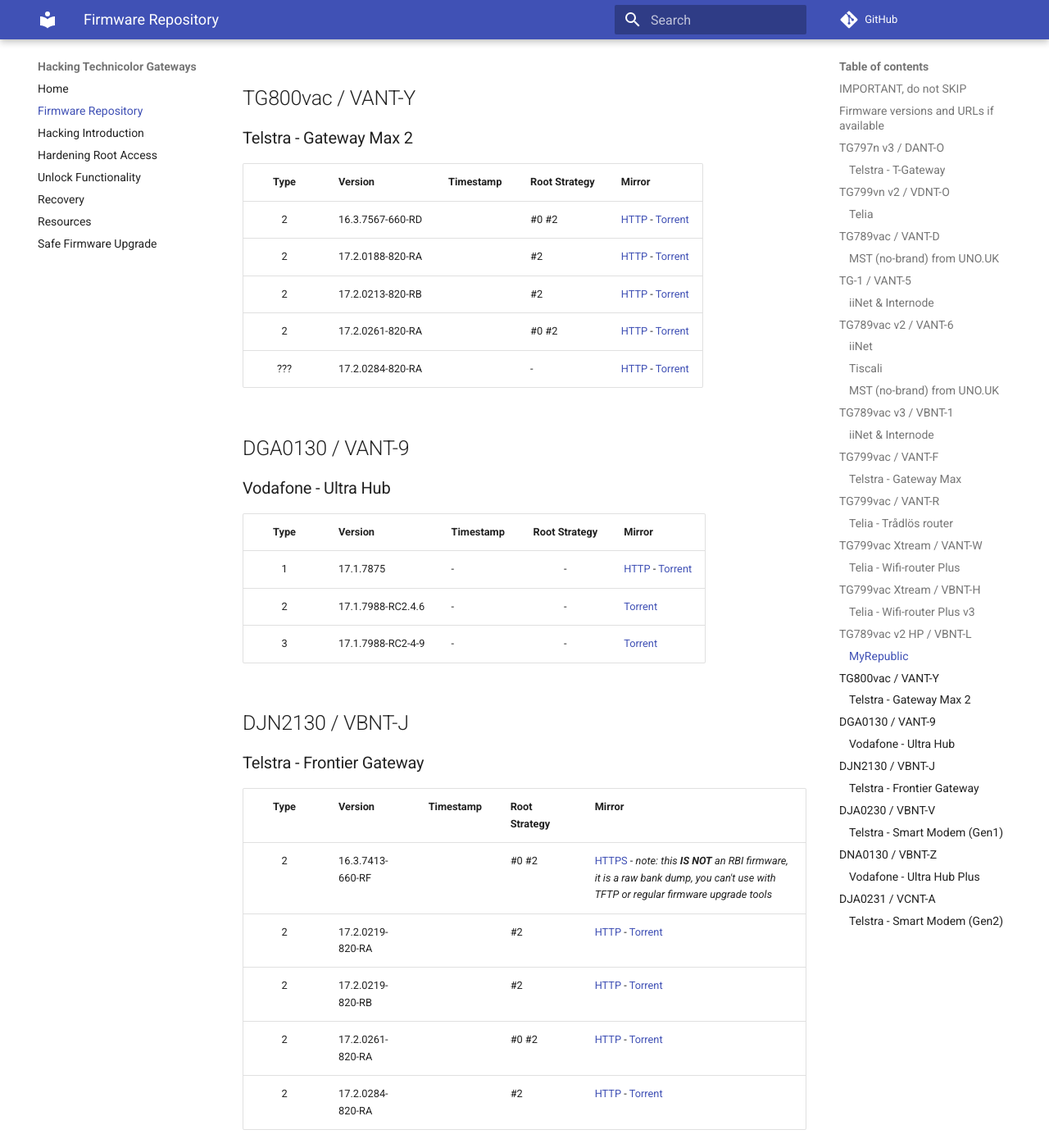
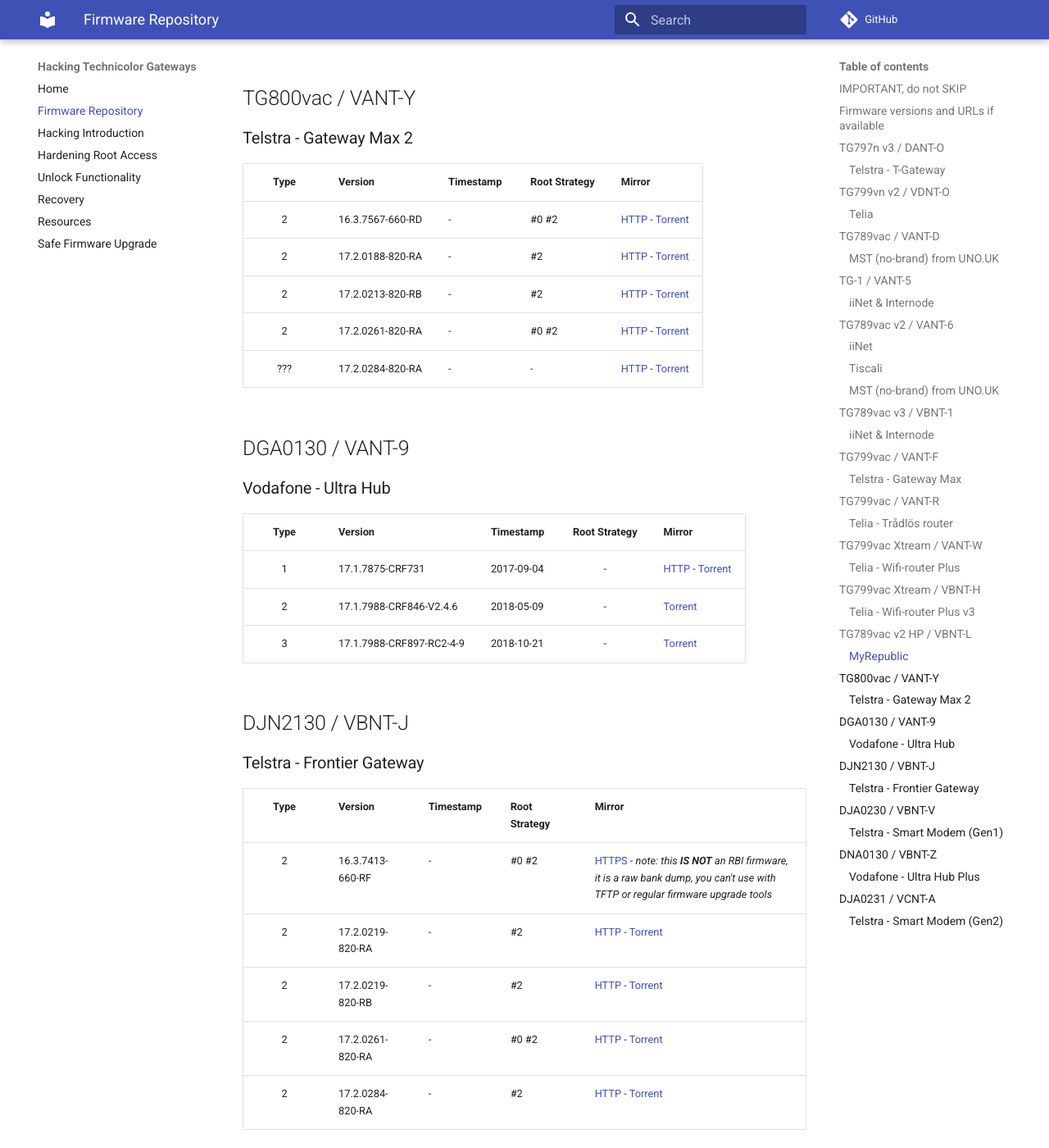
Before and after one commit to hack-technicolor/hack-technicolor, an MkDocs documentation site: the page built from docs/Repository.md, in a window 1280 px wide and 1400 px high, scrolled down 6385 px. Shown: the whole window at 82% size. Built offline with MkDocs 1.6.1 and Material for MkDocs 9.7.7, drawn with Linux system fonts in a browser that asks for light colours; comment, search, counter and statistics services are not loaded; some of the changed text lies outside the part shown.

Commit message:
vdnt-o, vant-9, vbnt-z: timestamps

```diff
--- a/docs/Repository.md
+++ b/docs/Repository.md
@@ -47,9 +47,9 @@
 
 | Type   | Version          | Timestamp  | Root Strategy | Mirror |
 |:------:|:-----------------|:-----------|:-------------:|:-------|
-| ???    | 15.51.6436       | -          | -             | [Torrent](https://github.com/kevdagoat/hack-technicolor/blob/master/torrents/vdnt-o/15516436o1361004closed.rbi.torrent?raw=true) |
-| ???    | 15.51.6436       | -          | -             | [Torrent](https://github.com/kevdagoat/hack-technicolor/blob/master/torrents/vdnt-o/15516436o1361005closed.rbi.torrent?raw=true) |
-| 2      | 16.2.7732        | -          | #0            | [Torrent](https://github.com/kevdagoat/hack-technicolor/blob/master/torrents/vdnt-o/1627732o2221004closed.rbi.torrent?raw=true) |
+| ???    | 15.51.6436       | 2016-03-21 | -             | [Torrent](https://github.com/kevdagoat/hack-technicolor/blob/master/torrents/vdnt-o/15516436o1361004closed.rbi.torrent?raw=true) |
+| ???    | 15.51.6436       | 2016-05-24 | -             | [Torrent](https://github.com/kevdagoat/hack-technicolor/blob/master/torrents/vdnt-o/15516436o1361005closed.rbi.torrent?raw=true) |
+| 2      | 16.2.7732        | 2017-05-02 | #0            | [Torrent](https://github.com/kevdagoat/hack-technicolor/blob/master/torrents/vdnt-o/1627732o2221004closed.rbi.torrent?raw=true) |
 
 ## TG789vac / VANT-D
 
@@ -94,7 +94,7 @@
 
 | Type   | Version          | Root Strategy | Mirror |
 |:------:|:-----------------|:--------------|:-------|
-| 2      |  16.3.7636       | #0            | [HTTP](http://ftp.tr69.tiscali.it/TR69/vant-6_16.3.7636-2921002-20170419153951-718b590506a915e24be58946f4755c0c617d9c8d.rbi) - [Torrent](HTTPS://github.com/kevdagoat/hack-technicolor/blob/master/torrents/vant-6/vant-6_16.3.7636-2921002-20170419153951-718b590506a915e24be58946f4755c0c617d9c8d.rbi.torrent?raw=true) |
+| 2      | 16.3.7636        | #0            | [HTTP](http://ftp.tr69.tiscali.it/TR69/vant-6_16.3.7636-2921002-20170419153951-718b590506a915e24be58946f4755c0c617d9c8d.rbi) - [Torrent](HTTPS://github.com/kevdagoat/hack-technicolor/blob/master/torrents/vant-6/vant-6_16.3.7636-2921002-20170419153951-718b590506a915e24be58946f4755c0c617d9c8d.rbi.torrent?raw=true) |
 
 ### MST (no-brand) from UNO.UK
 
@@ -176,21 +176,21 @@
 
 | Type   | Version          | Timestamp  | Root Strategy | Mirror |
 |:------:|:-----------------|:-----------|:--------------|:-------|
-| 2      | 16.3.7567-660-RD |            | #0 #2         | [HTTP](http://fwstore.bdms.telstra.net/Technicolor_vant-y_CRF690-16.3.7567-660-RD/vant-y_CRF690-16.3.7567-660-RD.rbi) - [Torrent](https://github.com/kevdagoat/hack-technicolor/blob/master/torrents/vant-y/vant-y_CRF690-16.3.7567-660-RD.rbi.torrent?raw=true) |
-| 2      | 17.2.0188-820-RA |            | #2            | [HTTP](http://fwstore.bdms.telstra.net/Technicolor_vant-y_CRF691-17.2.0188-820-RA/vant-y_CRF691-17.2.0188-820-RA.rbi) - [Torrent](https://github.com/kevdagoat/hack-technicolor/blob/master/torrents/vant-y/vant-y_CRF691-17.2.0188-820-RA.rbi.torrent?raw=true) |
-| 2      | 17.2.0213-820-RB |            | #2            | [HTTP](http://fwstore.bdms.telstra.net/Technicolor_vant-y_CRF779-17.2.0213-820-RB/vant-y_CRF779-17.2.0213-820-RB.rbi) - [Torrent](https://github.com/kevdagoat/hack-technicolor/blob/master/torrents/vant-y/vant-y_CRF779-17.2.0213-820-RB.rbi.torrent?raw=true) |
-| 2      | 17.2.0261-820-RA |            | #0 #2         | [HTTP](http://fwstore.bdms.telstra.net/Technicolor_vant-y_CRF851-17.2.0261-820-RA/vant-y_CRF851-17.2.0261-820-RA.rbi) - [Torrent](https://github.com/kevdagoat/hack-technicolor/blob/master/torrents/vant-y/vant-y_CRF851-17.2.0261-820-RA.rbi.torrent?raw=true) |
-| ???    | 17.2.0284-820-RA |            | -             | [HTTP](http://fwstore.bdms.telstra.net/Technicolor_vant-y_CRF914-17.2.0284-820-RA/vant-y_CRF914-17.2.0284-820-RA.rbi) - [Torrent](https://github.com/kevdagoat/hack-technicolor/blob/master/torrents/vant-y/vant-y_CRF914-17.2.0284-820-RA.rbi.torrent?raw=true) |
+| 2      | 16.3.7567-660-RD | -          | #0 #2         | [HTTP](http://fwstore.bdms.telstra.net/Technicolor_vant-y_CRF690-16.3.7567-660-RD/vant-y_CRF690-16.3.7567-660-RD.rbi) - [Torrent](https://github.com/kevdagoat/hack-technicolor/blob/master/torrents/vant-y/vant-y_CRF690-16.3.7567-660-RD.rbi.torrent?raw=true) |
+| 2      | 17.2.0188-820-RA | -          | #2            | [HTTP](http://fwstore.bdms.telstra.net/Technicolor_vant-y_CRF691-17.2.0188-820-RA/vant-y_CRF691-17.2.0188-820-RA.rbi) - [Torrent](https://github.com/kevdagoat/hack-technicolor/blob/master/torrents/vant-y/vant-y_CRF691-17.2.0188-820-RA.rbi.torrent?raw=true) |
+| 2      | 17.2.0213-820-RB | -          | #2            | [HTTP](http://fwstore.bdms.telstra.net/Technicolor_vant-y_CRF779-17.2.0213-820-RB/vant-y_CRF779-17.2.0213-820-RB.rbi) - [Torrent](https://github.com/kevdagoat/hack-technicolor/blob/master/torrents/vant-y/vant-y_CRF779-17.2.0213-820-RB.rbi.torrent?raw=true) |
+| 2      | 17.2.0261-820-RA | -          | #0 #2         | [HTTP](http://fwstore.bdms.telstra.net/Technicolor_vant-y_CRF851-17.2.0261-820-RA/vant-y_CRF851-17.2.0261-820-RA.rbi) - [Torrent](https://github.com/kevdagoat/hack-technicolor/blob/master/torrents/vant-y/vant-y_CRF851-17.2.0261-820-RA.rbi.torrent?raw=true) |
+| ???    | 17.2.0284-820-RA | -          | -             | [HTTP](http://fwstore.bdms.telstra.net/Technicolor_vant-y_CRF914-17.2.0284-820-RA/vant-y_CRF914-17.2.0284-820-RA.rbi) - [Torrent](https://github.com/kevdagoat/hack-technicolor/blob/master/torrents/vant-y/vant-y_CRF914-17.2.0284-820-RA.rbi.torrent?raw=true) |
 
 ## DGA0130 / VANT-9
 
 ### Vodafone - Ultra Hub
 
-| Type   | Version          | Timestamp  | Root Strategy | Mirror |
-|:------:|:---------------- -|:-----------|:-------------:|:-------|
-| 1      | 17.1.7875         | -          | -             | [HTTP](http://downloads.vodafone.co.nz/ultrahub_crf731.rbi) - [Torrent](https://github.com/kevdagoat/hack-technicolor/blob/master/torrents/vant-9/ultrahub_crf731.rbi.torrent?raw=true) |
-| 2      | 17.1.7988-RC2.4.6 | -          | -             | [Torrent](https://github.com/kevdagoat/hack-technicolor/blob/master/torrents/vant-9/RC2.4.6_prod_AUTH_vant-9_17.1.7988-2461009-20180510014336.rbi.torrent?raw=true) |
-| 3      | 17.1.7988-RC2-4-9 | -          | -             | [Torrent](https://github.com/kevdagoat/hack-technicolor/blob/master/torrents/vant-9/DGA-2-4-9-Prod.rbi.torrent?raw=true) |
+| Type   | Version                  | Timestamp  | Root Strategy | Mirror |
+|:------:|:-------------------------|:-----------|:-------------:|:-------|
+| 1      | 17.1.7875-CRF731         | 2017-09-04 | -             | [HTTP](http://downloads.vodafone.co.nz/ultrahub_crf731.rbi) - [Torrent](https://github.com/kevdagoat/hack-technicolor/blob/master/torrents/vant-9/ultrahub_crf731.rbi.torrent?raw=true) |
+| 2      | 17.1.7988-CRF846-V2.4.6  | 2018-05-09 | -             | [Torrent](https://github.com/kevdagoat/hack-technicolor/blob/master/torrents/vant-9/RC2.4.6_prod_AUTH_vant-9_17.1.7988-2461009-20180510014336.rbi.torrent?raw=true) |
+| 3      | 17.1.7988-CRF897-RC2-4-9 | 2018-10-21 | -             | [Torrent](https://github.com/kevdagoat/hack-technicolor/blob/master/torrents/vant-9/DGA-2-4-9-Prod.rbi.torrent?raw=true) |
 
 ## DJN2130 / VBNT-J
 
@@ -198,11 +198,11 @@
 
 | Type   | Version          | Timestamp  | Root Strategy | Mirror |
 |:------:|:-----------------|:-----------|:--------------|:-------|
-| 2      | 16.3.7413-660-RF |            | #0 #2         | [HTTPS](https://github.com/kevdagoat/hack-technicolor/raw/master/firmware/vbnt-j_CRF640-16.3.7413-660-RF-bank_dump.xz) - *note: this **IS NOT** an RBI firmware, it is a raw bank dump, you can't use with TFTP or regular firmware upgrade tools* |
-| 2      | 17.2.0219-820-RA |            | #2            | [HTTP](http://fwstore.bdms.telstra.net/Technicolor_vbnt-j_CRF752/vbnt-j_CRF752-17.2.0219-820-RA.rbi) - [Torrent](https://github.com/kevdagoat/hack-technicolor/blob/master/torrents/vbnt-j/vbnt-j_CRF752-17.2.0219-820-RA.rbi.torrent?raw=true) |
-| 2      | 17.2.0219-820-RB |            | #2            | [HTTP](http://fwstore.bdms.telstra.net/Technicolor_vbnt-j_CRF778-17.2.0219-820-RB/vbnt-j_CRF778-17.2.0219-820-RB.rbi) - [Torrent](https://github.com/kevdagoat/hack-technicolor/blob/master/torrents/vbnt-j/vbnt-j_CRF778-17.2.0219-820-RB.rbi.torrent?raw=true) |
-| 2      | 17.2.0261-820-RA |            | #0 #2         | [HTTP](http://fwstore.bdms.telstra.net/Technicolor_vbnt-j_CRF847-17.2.0261-820-RA/vbnt-j_CRF847-17.2.0261-820-RA.rbi) - [Torrent](https://github.com/kevdagoat/hack-technicolor/blob/master/torrents/vbnt-j/vbnt-j_CRF847-17.2.0261-820-RA.rbi.torrent?raw=true) |
-| 2      | 17.2.0284-820-RA |            | #2            | [HTTP](http://fwstore.bdms.telstra.net/Technicolor_vbnt-j_CRF913-17.2.0284-820-RA/vbnt-j_CRF913-17.2.0284-820-RA.rbi) - [Torrent](https://github.com/kevdagoat/hack-technicolor/blob/master/torrents/vbnt-j/vbnt-j_CRF913-17.2.0284-820-RA.rbi.torrent?raw=true) |
+| 2      | 16.3.7413-660-RF | -          | #0 #2         | [HTTPS](https://github.com/kevdagoat/hack-technicolor/raw/master/firmware/vbnt-j_CRF640-16.3.7413-660-RF-bank_dump.xz) - *note: this **IS NOT** an RBI firmware, it is a raw bank dump, you can't use with TFTP or regular firmware upgrade tools* |
+| 2      | 17.2.0219-820-RA | -          | #2            | [HTTP](http://fwstore.bdms.telstra.net/Technicolor_vbnt-j_CRF752/vbnt-j_CRF752-17.2.0219-820-RA.rbi) - [Torrent](https://github.com/kevdagoat/hack-technicolor/blob/master/torrents/vbnt-j/vbnt-j_CRF752-17.2.0219-820-RA.rbi.torrent?raw=true) |
+| 2      | 17.2.0219-820-RB | -          | #2            | [HTTP](http://fwstore.bdms.telstra.net/Technicolor_vbnt-j_CRF778-17.2.0219-820-RB/vbnt-j_CRF778-17.2.0219-820-RB.rbi) - [Torrent](https://github.com/kevdagoat/hack-technicolor/blob/master/torrents/vbnt-j/vbnt-j_CRF778-17.2.0219-820-RB.rbi.torrent?raw=true) |
+| 2      | 17.2.0261-820-RA | -          | #0 #2         | [HTTP](http://fwstore.bdms.telstra.net/Technicolor_vbnt-j_CRF847-17.2.0261-820-RA/vbnt-j_CRF847-17.2.0261-820-RA.rbi) - [Torrent](https://github.com/kevdagoat/hack-technicolor/blob/master/torrents/vbnt-j/vbnt-j_CRF847-17.2.0261-820-RA.rbi.torrent?raw=true) |
+| 2      | 17.2.0284-820-RA | -          | #2            | [HTTP](http://fwstore.bdms.telstra.net/Technicolor_vbnt-j_CRF913-17.2.0284-820-RA/vbnt-j_CRF913-17.2.0284-820-RA.rbi) - [Torrent](https://github.com/kevdagoat/hack-technicolor/blob/master/torrents/vbnt-j/vbnt-j_CRF913-17.2.0284-820-RA.rbi.torrent?raw=true) |
 
 ## DJA0230 / VBNT-V
 
@@ -210,10 +210,10 @@
 
 | Type   | Version            | Timestamp  | Root Strategy | Mirror |
 |:------:|:-------------------|:-----------|:--------------|:-------|
-| 2      | 17.2.0188-820-RA   |            | #2            | *No RBI available, this version has been found on some devices. If you have it on your device please share a dump! Ask for help if you don't know how to get the dump.* |
-| 2      | 17.2.0288-820-RA   |            | #2            | [HTTP](http://fwstore.bdms.telstra.net/Technicolor_vbnt-v_CRF761-17.2.0288-820-RA/vbnt-v_CRF761-17.2.0288-820-RA.rbi) - [Torrent](https://github.com/kevdagoat/hack-technicolor/blob/master/torrents/vbnt-v/vbnt-v_CRF761-17.2.0288-820-RA.rbi.torrent?raw=true) |
-| 2      | 17.2.0320-820-RA   |            | #2            | [HTTP](http://fwstore.bdms.telstra.net/Technicolor_vbnt-v_CRF795-17.2.0320-820-RA/vbnt-v_CRF795-17.2.0320-820-RA.rbi) - [Torrent](https://github.com/kevdagoat/hack-technicolor/blob/master/torrents/vbnt-v/vbnt-v_CRF795-17.2.0320-820-RA.rbi.torrent?raw=true) |
-| 2      | 17.2.0406-820-RC   |            | #2            | [HTTP](http://fwstore.bdms.telstra.net/Technicolor_vbnt-v_CRF909-17.2.0406-820-RC/vbnt-v_CRF909-17.2.0406-820-RC.rbi) - [Torrent](https://github.com/kevdagoat/hack-technicolor/blob/master/torrents/vbnt-v/vbnt-v_CRF909-17.2.0406-820-RC.rbi.torrent?raw=true) |
+| 2      | 17.2.0188-820-RA   | -          | #2            | *No RBI available, this version has been found on some devices. If you have it on your device please share a dump! Ask for help if you don't know how to get the dump.* |
+| 2      | 17.2.0288-820-RA   | -          | #2            | [HTTP](http://fwstore.bdms.telstra.net/Technicolor_vbnt-v_CRF761-17.2.0288-820-RA/vbnt-v_CRF761-17.2.0288-820-RA.rbi) - [Torrent](https://github.com/kevdagoat/hack-technicolor/blob/master/torrents/vbnt-v/vbnt-v_CRF761-17.2.0288-820-RA.rbi.torrent?raw=true) |
+| 2      | 17.2.0320-820-RA   | -          | #2            | [HTTP](http://fwstore.bdms.telstra.net/Technicolor_vbnt-v_CRF795-17.2.0320-820-RA/vbnt-v_CRF795-17.2.0320-820-RA.rbi) - [Torrent](https://github.com/kevdagoat/hack-technicolor/blob/master/torrents/vbnt-v/vbnt-v_CRF795-17.2.0320-820-RA.rbi.torrent?raw=true) |
+| 2      | 17.2.0406-820-RC   | -          | #2            | [HTTP](http://fwstore.bdms.telstra.net/Technicolor_vbnt-v_CRF909-17.2.0406-820-RC/vbnt-v_CRF909-17.2.0406-820-RC.rbi) - [Torrent](https://github.com/kevdagoat/hack-technicolor/blob/master/torrents/vbnt-v/vbnt-v_CRF909-17.2.0406-820-RC.rbi.torrent?raw=true) |
 | 2      | 17.2.0468-820-RA   | 2019-07-19 | #0 #2         | [HTTP](http://fwstore.bdms.telstra.net/Technicolor_vbnt-v_CRF928-17.2.0468-820-RA/vbnt-v_CRF928-17.2.0468-820-RA.rbi) - [Torrent](https://github.com/kevdagoat/hack-technicolor/blob/master/torrents/vbnt-v/vbnt-v_CRF928-17.2.0468-820-RA.rbi.torrent?raw=true) |
 | 2      | 18.1.c.0429-950-RA | 2019-09-20 | #2            | [HTTP](http://fwstore.bdms.telstra.net/Technicolor_vbnt-v_CRF979-18.1.c.0429-950-RA/vbnt-v_CRF979-18.1.c.0429-950-RA.rbi) - [Torrent](https://github.com/kevdagoat/hack-technicolor/blob/master/torrents/vbnt-v/vbnt-v_CRF979-18.1.c.0429-950-RA.rbi.torrent?raw=true) |
 | ???    | 18.1.c.0443-950-RA | 2019-10-21 | -             | [HTTP](http://fwstore.bdms.telstra.net/Technicolor_vbnt-v_CRF979_18.1.c.0443-950-RA/vbnt-v_CRF979_18.1.c.0443-950-RA.rbi) - [Torrent](https://github.com/kevdagoat/hack-technicolor/blob/master/torrents/vbnt-v/vbnt-v_CRF979_18.1.c.0443-950-RA.rbi.torrent?raw=true) |
@@ -222,9 +222,9 @@
 
 ### Vodafone - Ultra Hub Plus
 
-| Type   | Version          | Timestamp  | Root Strategy | Mirror |
-|:------:|:-----------------|:-----------|:-------------:|:-------|
-| 2      | 17.4.0182        | -          | -             | [Torrent](https://github.com/kevdagoat/hack-technicolor/blob/master/torrents/vdnt-o/UHP-2-0-1-Prod.rbi.torrent?raw=true) |
+| Type   | Version                 | Timestamp  | Root Strategy | Mirror |
+|:------:|:------------------------|:-----------|:-------------:|:-------|
+| 2      | 17.4.0182CRF877-RC2.0.1 | 2018-11-19 | -             | [Torrent](https://github.com/kevdagoat/hack-technicolor/blob/master/torrents/vdnt-o/UHP-2-0-1-Prod.rbi.torrent?raw=true) |
 
 ## DJA0231 / VCNT-A
 
@@ -232,11 +232,11 @@
 
 | Type   | Version            | Timestamp  | Root Strategy | Mirror |
 |:------:|:-------------------|:-----------|:--------------|:-------|
-| 2      | 18.1.c.0215-950-RA |            | #0 #2         | [HTTP](http://fwstore.bdms.telstra.net/Technicolor_vcnt-a_CRF867-18.1.c.0215-950-RA/vcnt-a_CRF867-18.1.c.0215-950-RA.rbi) - [Torrent](https://github.com/kevdagoat/hack-technicolor/blob/master/torrents/vcnt-a/vcnt-a_CRF867-18.1.c.0215-950-RA.rbi.torrent?raw=true) |
-| 2      | 18.1.c.0241-950-RA |            | #2            | [HTTP](http://fwstore.bdms.telstra.net/Technicolor_vcnt-a_CRF899-18.1.c.0241-950-RA/vcnt-a_CRF899-18.1.c.0241-950-RA.rbi) - [Torrent](https://github.com/kevdagoat/hack-technicolor/blob/master/torrents/vcnt-a/vcnt-a_CRF899-18.1.c.0241-950-RA.rbi.torrent?raw=true) |
-| 2      | 18.1.c.0283-950-RA |            | #2            | [HTTP](http://fwstore.bdms.telstra.net/Technicolor_vcnt-a_CRF916-18.1.c.0283-950-RA/vcnt-a_CRF916-18.1.c.0283-950-RA.rbi) - [Torrent](https://github.com/kevdagoat/hack-technicolor/blob/master/torrents/vcnt-a/vcnt-a_CRF916-18.1.c.0283-950-RA.rbi.torrent?raw=true) |
-| 2      | 18.1.c.0347-950-RC |            | #0 #2         | [HTTP](http://fwstore.bdms.telstra.net/Technicolor_vcnt-a_CRF947-18.1.c.0347-950-RC/vcnt-a_CRF947-18.1.c.0347-950-RC.rbi) - [Torrent](https://github.com/kevdagoat/hack-technicolor/blob/master/torrents/vcnt-a/vcnt-a_CRF947-18.1.c.0347-950-RC.rbi.torrent?raw=true) |
-| 2      | 18.1.c.0384-950-RB |            | #2            | [HTTP](http://fwstore.bdms.telstra.net/Technicolor_vcnt-a_CRF964-18.1.c.0384-950-RB/vcnt-a_CRF964-18.1.c.0384-950-RB.rbi) - [Torrent](https://github.com/kevdagoat/hack-technicolor/blob/master/torrents/vcnt-a/vcnt-a_CRF964-18.1.c.0384-950-RB.rbi.torrent?raw=true) |
+| 2      | 18.1.c.0215-950-RA | -          | #0 #2         | [HTTP](http://fwstore.bdms.telstra.net/Technicolor_vcnt-a_CRF867-18.1.c.0215-950-RA/vcnt-a_CRF867-18.1.c.0215-950-RA.rbi) - [Torrent](https://github.com/kevdagoat/hack-technicolor/blob/master/torrents/vcnt-a/vcnt-a_CRF867-18.1.c.0215-950-RA.rbi.torrent?raw=true) |
+| 2      | 18.1.c.0241-950-RA | -          | #2            | [HTTP](http://fwstore.bdms.telstra.net/Technicolor_vcnt-a_CRF899-18.1.c.0241-950-RA/vcnt-a_CRF899-18.1.c.0241-950-RA.rbi) - [Torrent](https://github.com/kevdagoat/hack-technicolor/blob/master/torrents/vcnt-a/vcnt-a_CRF899-18.1.c.0241-950-RA.rbi.torrent?raw=true) |
+| 2      | 18.1.c.0283-950-RA | -          | #2            | [HTTP](http://fwstore.bdms.telstra.net/Technicolor_vcnt-a_CRF916-18.1.c.0283-950-RA/vcnt-a_CRF916-18.1.c.0283-950-RA.rbi) - [Torrent](https://github.com/kevdagoat/hack-technicolor/blob/master/torrents/vcnt-a/vcnt-a_CRF916-18.1.c.0283-950-RA.rbi.torrent?raw=true) |
+| 2      | 18.1.c.0347-950-RC | -          | #0 #2         | [HTTP](http://fwstore.bdms.telstra.net/Technicolor_vcnt-a_CRF947-18.1.c.0347-950-RC/vcnt-a_CRF947-18.1.c.0347-950-RC.rbi) - [Torrent](https://github.com/kevdagoat/hack-technicolor/blob/master/torrents/vcnt-a/vcnt-a_CRF947-18.1.c.0347-950-RC.rbi.torrent?raw=true) |
+| 2      | 18.1.c.0384-950-RB | -          | #2            | [HTTP](http://fwstore.bdms.telstra.net/Technicolor_vcnt-a_CRF964-18.1.c.0384-950-RB/vcnt-a_CRF964-18.1.c.0384-950-RB.rbi) - [Torrent](https://github.com/kevdagoat/hack-technicolor/blob/master/torrents/vcnt-a/vcnt-a_CRF964-18.1.c.0384-950-RB.rbi.torrent?raw=true) |
 | 2       | 18.1.c.0443-950-RB | 2019-11-20 | -             | [HTTP](http://fwstore.bdms.telstra.net/Technicolor_vcnt-a_CRF983-18.1.c.0443-950-RB/vcnt-a_CRF983-18.1.c.0443-950-RB.rbi) - [Torrent](https://github.com/kevdagoat/hack-technicolor/blob/master/torrents/vcnt-a/vcnt-a_CRF983-18.1.c.0443-950-RB.rbi.torrent?raw=true) |
 
 # What to do if your firmware is not listed here
```
Also changed, not shown: other parts of docs/Repository.md (+1 -1 lines).
